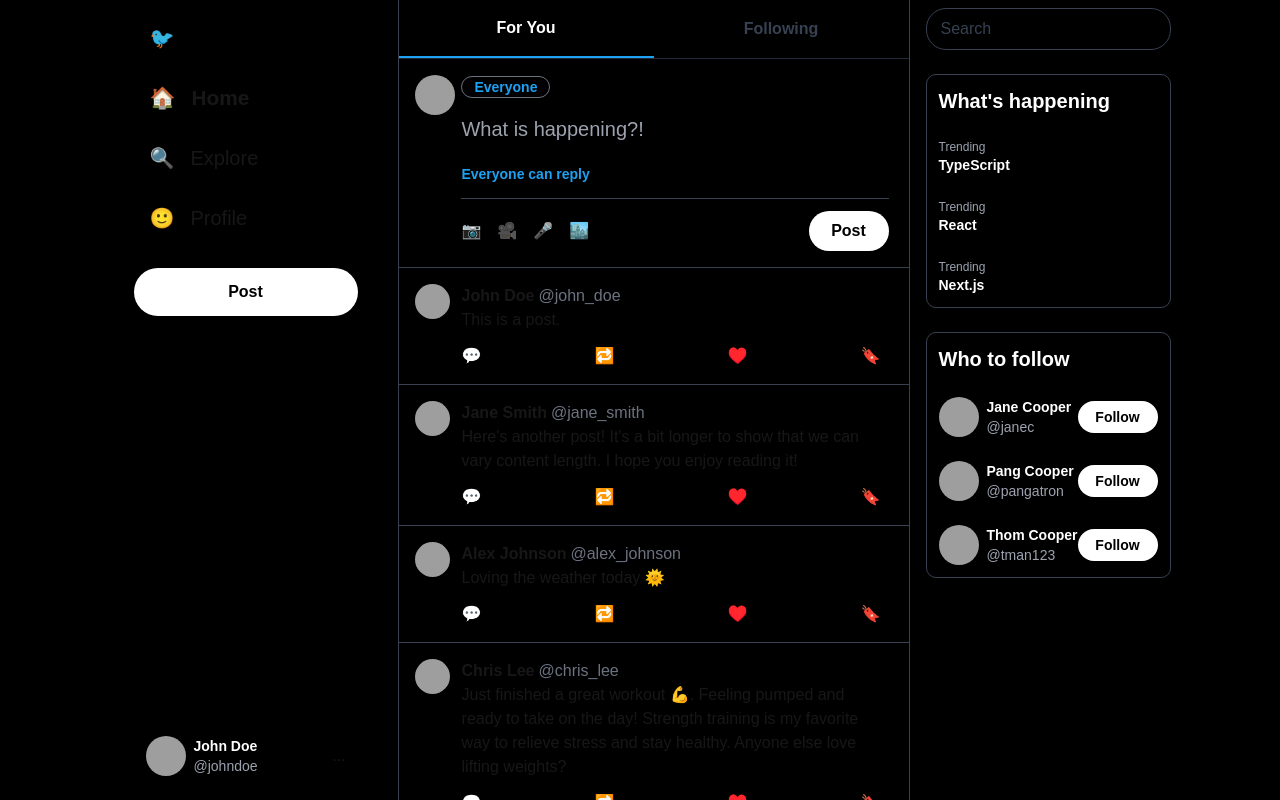
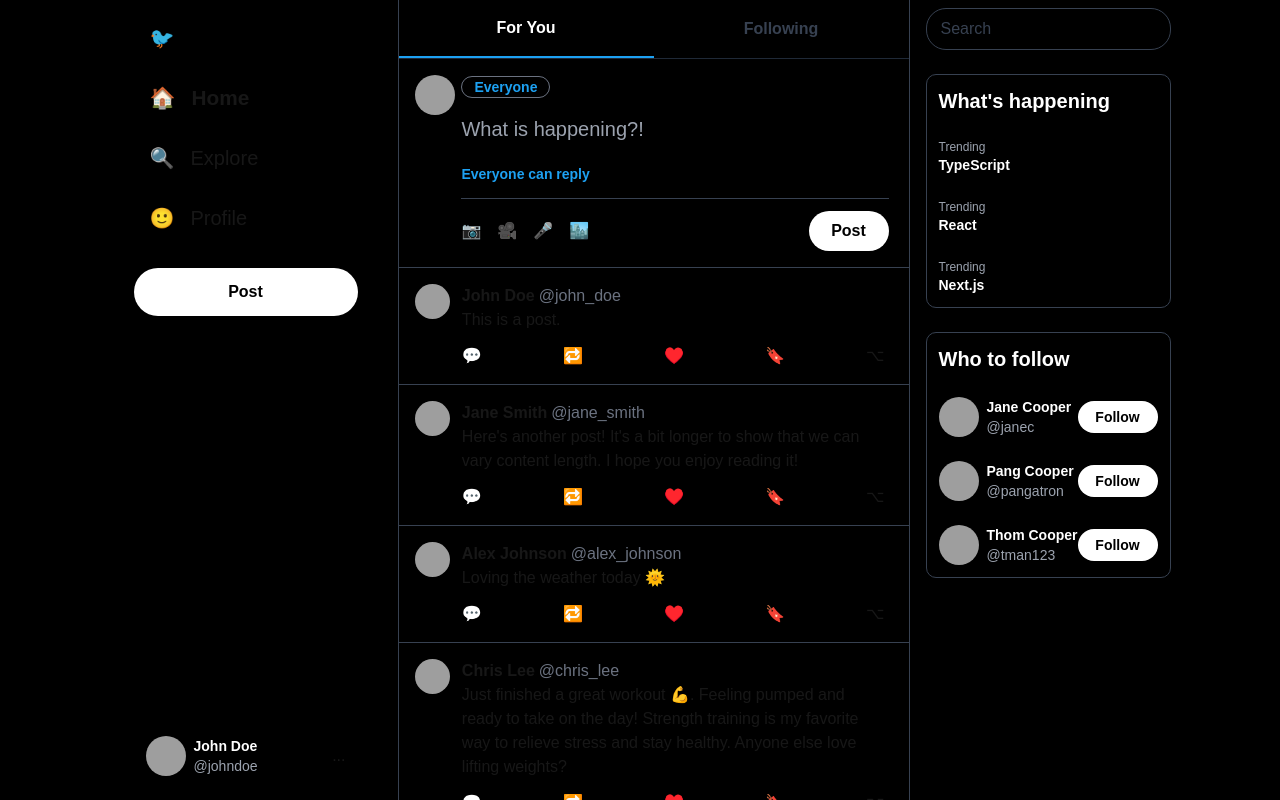
Before and after one commit to anthonypang/bird-app, a Next.js app: page / in a window 1280 px wide. Shown: the top 800 px of the page. Built offline with nearby package versions, Linux system fonts and the light colour scheme; grey boxes are pictures that could not be loaded.

Commit message:
adjust avatar position when in expanded view, add TextArea component to reply

```diff
--- a/src/app/components/Post/Post.tsx
+++ b/src/app/components/Post/Post.tsx
@@ -2,6 +2,8 @@ import React from "react";
 import Avatar from "../Avatar/Avatar";
 import Link from "next/link";
 import { Post as PostType } from "@/app/lib/posts";
+import Dropdown from "../Dropdown/Dropdown";
+import TextArea from "../TextArea/TextArea";
 
 type PostProps = {
   post: PostType;
@@ -9,13 +11,17 @@ type PostProps = {
 };
 
 const Post = ({ post, isExpanded }: PostProps) => {
+  const MoreAnchor = <div>⌥</div>;
   const content = (
     <>
-      <Avatar user={post.user} />
-      <div className={`w-full ${isExpanded ? "" : "ml-3 mr-3"}`}>
-        <div className={`${isExpanded ? "block" : "flex gap-1"} `}>
-          <div className="font-bold">{post.user.name}</div>
-          <div className="text-gray-500">@{post.user.userName}</div>
+      {!isExpanded ? <Avatar user={post.user} /> : null}
+      <div className={`w-full ${isExpanded ? "" : "ml-3 mr-2"}`}>
+        <div className={isExpanded ? "flex gap-2" : ""}>
+          {isExpanded ? <Avatar user={post.user} /> : null}
+          <div className={`${isExpanded ? "block" : "flex gap-1"} `}>
+            <div className="font-bold">{post.user.name}</div>
+            <div className="text-gray-500">@{post.user.userName}</div>
+          </div>
         </div>
         <div className={`${isExpanded ? "py-3" : ""}`}>{post.content}</div>
         {isExpanded && (
@@ -31,6 +37,9 @@ const Post = ({ post, isExpanded }: PostProps) => {
           <button>🔁</button>
           <button>♥️</button>
           <button>🔖</button>
+          <Dropdown anchor={MoreAnchor}>
+            <div>More</div>
+          </Dropdown>
         </div>
       </div>
     </>
@@ -39,9 +48,9 @@ const Post = ({ post, isExpanded }: PostProps) => {
   return (
     <div className="postContainer">
       {isExpanded ? (
-        <div className="post block hover:bg-transparent cursor-auto">
+        <div className="post block hover:bg-transparent hover:cursor-auto">
           {content}
-          <div>Post your reply</div>
+          <TextArea placeholder="Post your reply" />
         </div>
       ) : (
         <Link className="post" href={`/${post.user.userName}/${post.id}`}>
```
